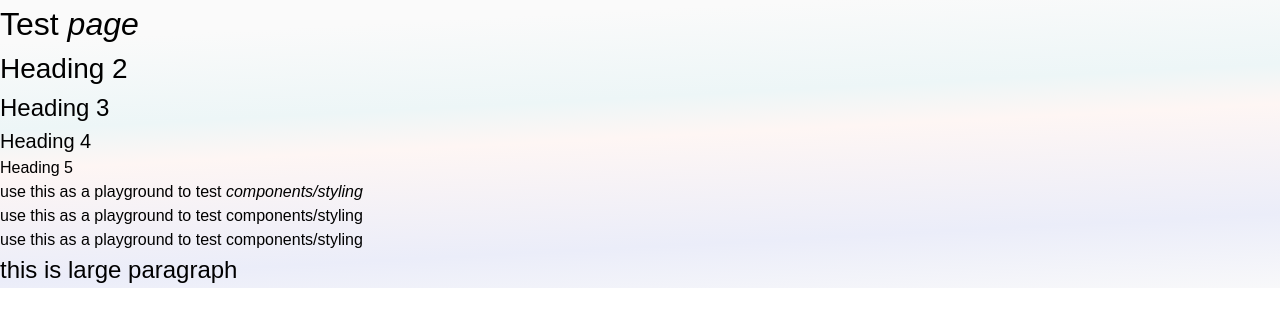
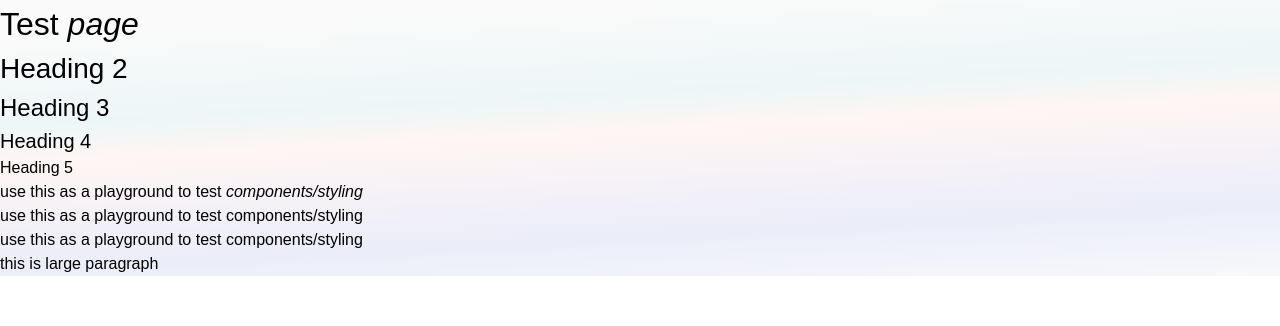
Before and after one commit to DurandoAngiulo/facets-app, a Next.js app: page /testPage in a window 1280 px wide. Shown: the top 326 px of the page. Built offline with nearby package versions, Linux system fonts and the light colour scheme; no server answers; a web font is replaced by a local one.

Commit message:
good refactor

```diff
--- a/src/app/globals.css
+++ b/src/app/globals.css
@@ -5,6 +5,7 @@
 @tailwind utilities;
 
 :root {
+  /* Colors */
   --background: #ffffff;
   --background-gradient: linear-gradient(
     177deg,
@@ -19,6 +20,30 @@
   --text: #4f4d5e;
   --element-subtle: #848484;
   --element-subtle-secondary: #cdd5f7;
+
+  /* Fonts */
+  --font-header: "gyst-variable", sans-serif;
+  --font-body: "arboria", sans-serif;
+  --font-body-semibold: "arboria Medium", sans-serif;
+  --font-body-bold: "arboria Bold", sans-serif;
+
+  /* Font sizes: headers */
+  --font-size-h-xl: 2rem;
+  --font-size-h-lg: 1.75rem;
+  --font-size-h-md: 1.5rem;
+  --font-size-h-sm: 1.25rem;
+  --font-size-h-xs: 1rem;
+
+  /* Font sizes: body */
+  --font-size-p-xs: 0.875rem;
+  --font-size-p-sm: 1rem; /* standard copy text size */
+  --font-size-p-md: 1.25rem;
+  --font-size-p-lg: 1.5rem;
+
+  /* Font weights */
+  --weight-bold: 700;
+  --weight-normal: 400;
+  --weight-semibold: 500;
 }
 
 body {
@@ -26,58 +51,43 @@ body {
 }
 
 h1 {
-  font-family: "gyst-variable", sans-serif;
-  font-variation-settings: "wght" 600;
-  font-size: 32px;
+  font-family: var(--font-header);
+  font-variation-settings: "wght" var(--weight-bold);
+  font-size: var(--font-size-h-xl);
 }
 
 h2 {
-  font-family: "gyst-variable", sans-serif;
-  font-variation-settings: "wght" 600;
-  font-size: 28px;
+  font-family: var(--font-header);
+  font-variation-settings: "wght" var(--weight-bold);
+  font-size: var(--font-size-h-lg);
 }
 h3 {
-  font-family: "gyst-variable", sans-serif;
-  font-variation-settings: "wght" 450;
-  font-size: 24px;
+  font-family: var(--font-header);
+  font-variation-settings: "wght" var(--weight-semibold);
+  font-size: var(--font-size-h-md);
 }
 h4 {
-  font-family: "gyst-variable", sans-serif;
-  font-variation-settings: "wght" 300;
-  font-size: 20px;
+  font-family: var(--font-header);
+  font-variation-settings: "wght" var(--weight-normal);
+  font-size: var(--font-size-h-sm);
 }
 h5 {
-  font-family: "gyst-variable", sans-serif;
-  font-variation-settings: "wght" 300;
-  font-size: 16px;
+  font-family: var(--font-header);
+  font-variation-settings: "wght" var(--weight-normal);
+  font-size: var(--font-size-h-xs);
 }
 
 p {
-  font-family: "arboria Book", sans-serif;
+  font-family: var(--font-body);
   font-style: normal;
-  font-size: 16px;
+  font-size: var(--font-size-p-sm);
+  font-weight: var(--weight-normal);
 }
 
-p.semibold {
-  font-family: "arboria Medium", sans-serif;
-  font-style: normal;
-  font-size: 16px;
+.semibold {
+  font-family: var(--font-body-semibold);
 }
 
-p.bold {
-  font-family: "arboria Bold", sans-serif;
-  font-style: normal;
-  font-size: 16px;
+.bold {
+  font-family: var(--font-body-bold);
 }
-
-p.small {
-  font-family: "arboria Book", sans-serif;
-  font-style: normal;
-  font-size: 14px;
-}
-
-p.large {
-  font-family: "arboria Book", sans-serif;
-  font-style: normal;
-  font-size: 24px;
-}
```
